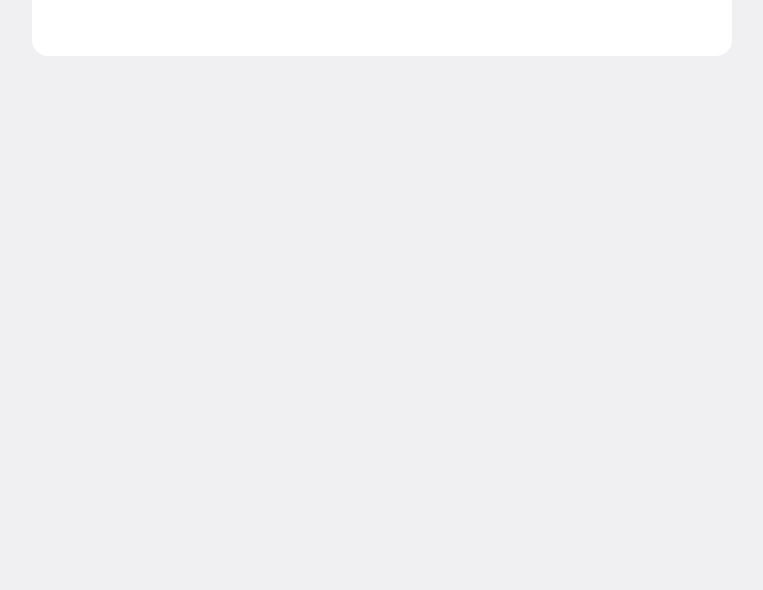
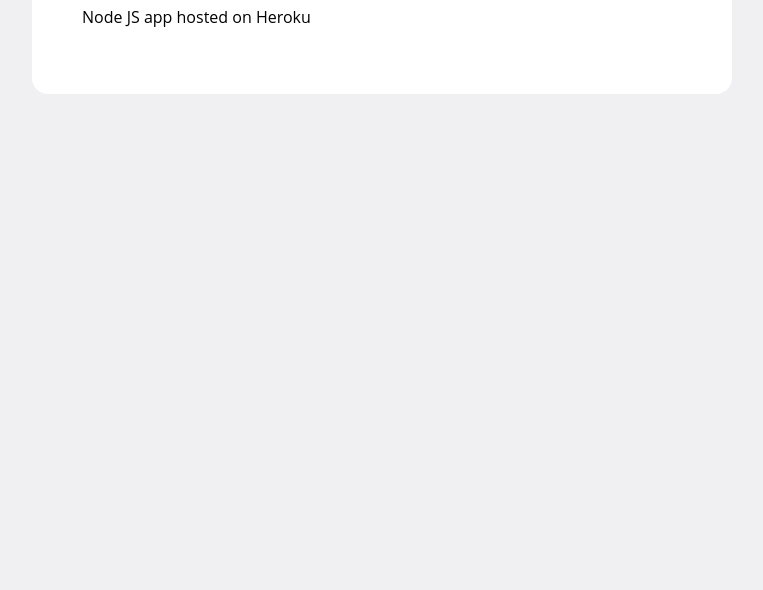
Before and after one commit to VoltarianCode/web-server, a website: page public/index.html in a window 1280 px wide. Shown: the part 210-800 px from the top of the page, without its empty margins (258-1021 px from the left). Drawn offline with Linux system fonts and the light colour scheme.

Commit message:
test edit

```diff
--- a/public/index.html
+++ b/public/index.html
@@ -44,6 +44,8 @@
     <div>
         <h1>Hello Express.js!</h1>
 
+        <p>Node JS app hosted on Heroku</p>
+
     </div>
 </body>
 </html>
```
